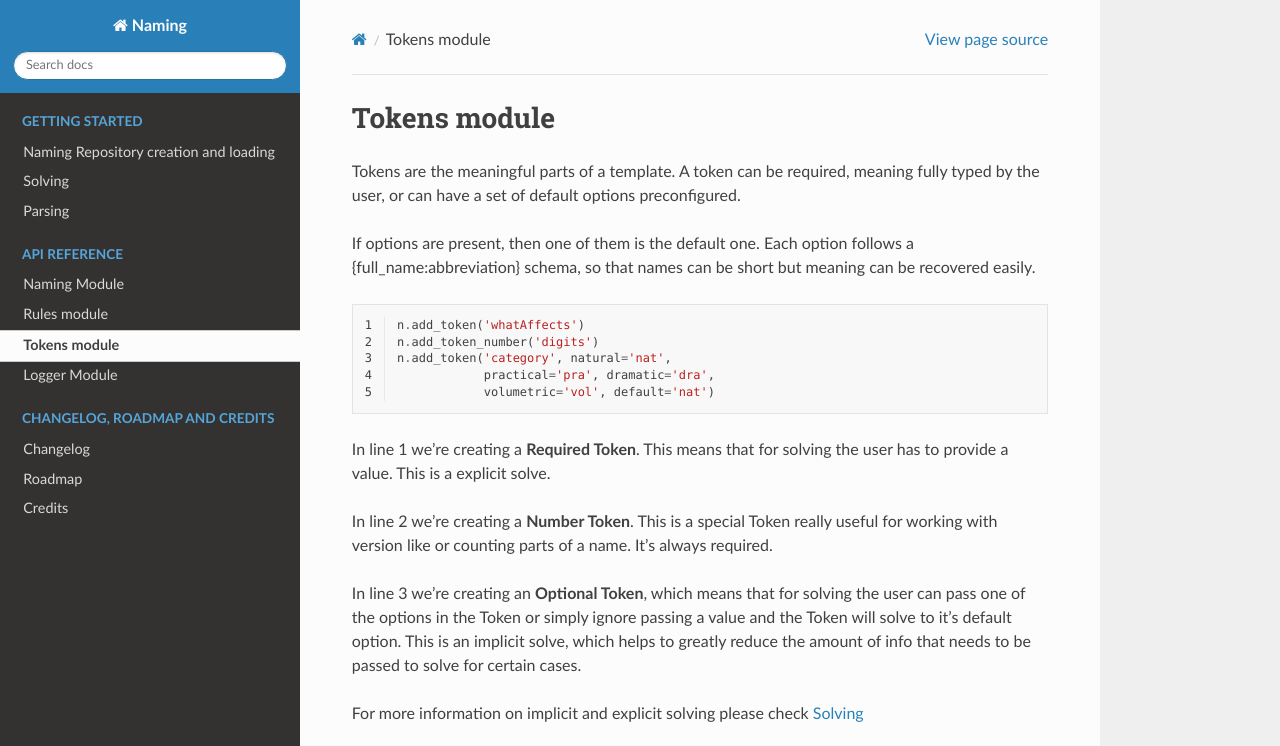
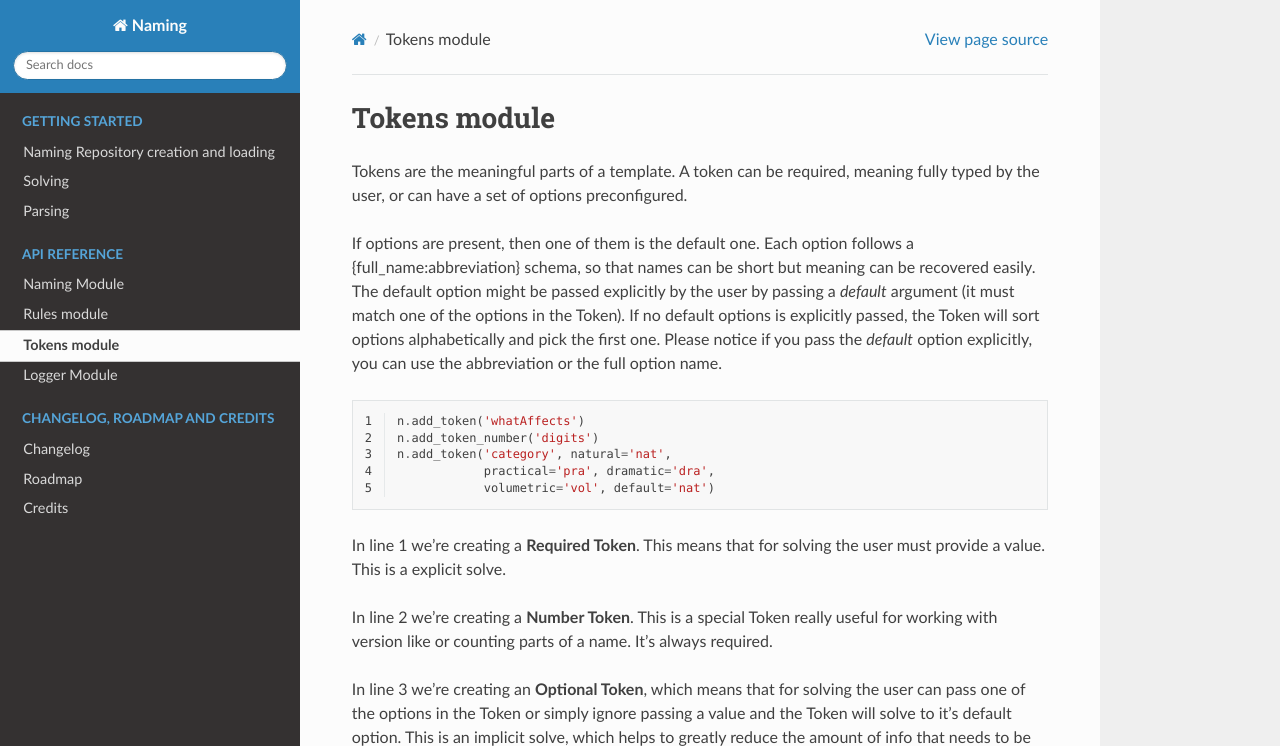
Before and after one commit to xiancg/vfxnaming, a Sphinx documentation site: the page built from docs/source/tokens.rst, in a window 1280 px wide and 1135 px high, cut to the strip 0-746 px from the top of the window. Built offline with Sphinx 7.4.7 and the Read the Docs theme 2.0.0, drawn with Linux system fonts in a browser that asks for light colours.

Commit message:
Updated docs to better explain default options

```diff
--- a/docs/source/tokens.rst
+++ b/docs/source/tokens.rst
@@ -1,8 +1,8 @@
 Tokens module
 ================
-Tokens are the meaningful parts of a template. A token can be required, meaning fully typed by the user, or can have a set of default options preconfigured.
+Tokens are the meaningful parts of a template. A token can be required, meaning fully typed by the user, or can have a set of options preconfigured.
 
-If options are present, then one of them is the default one. Each option follows a {full_name:abbreviation} schema, so that names can be short but meaning can be recovered easily.
+If options are present, then one of them is the default one. Each option follows a {full_name:abbreviation} schema, so that names can be short but meaning can be recovered easily. The default option might be passed explicitly by the user by passing a *default* argument (it must match one of the options in the Token). If no default options is explicitly passed, the Token will sort options alphabetically and pick the first one. Please notice if you pass the *default* option explicitly, you can use the abbreviation or the full option name.
 
 .. code-block:: python
     :linenos:
@@ -13,7 +13,7 @@ If options are present, then one of them is the default one. Each option follows
                 practical='pra', dramatic='dra',
                 volumetric='vol', default='nat')
 
-In line 1 we're creating a **Required Token**. This means that for solving the user has to provide a value. This is a explicit solve.
+In line 1 we're creating a **Required Token**. This means that for solving the user must provide a value. This is a explicit solve.
 
 In line 2 we're creating a **Number Token**. This is a special Token really useful for working with version like or counting parts of a name. It's always required.
 
--- a/docs/source/usage/solving.rst
+++ b/docs/source/usage/solving.rst
@@ -59,7 +59,7 @@ Each of these calls to vfxnaming.solve() will produce the exact same result:
 .. note::
     natural_custom_chars_001_LGT
 
-If you don't pass a required Token (either as an argument or keyword argument), such as 'whatAffects' in this example, you'll get a TokenError.
+If you don't pass a required Token (either as an argument or keyword argument), such as 'whatAffects' in this example, you'll get a **TokenError**. You'll also get a **TokenError** if you try to parse a value that doesn't match any of the options in the Token.
 
 Solving rules with repeated tokens
 -----------------------------------------
```
Also changed, not shown: other parts of docs/source/usage/solving.rst (+1 -1 lines).
